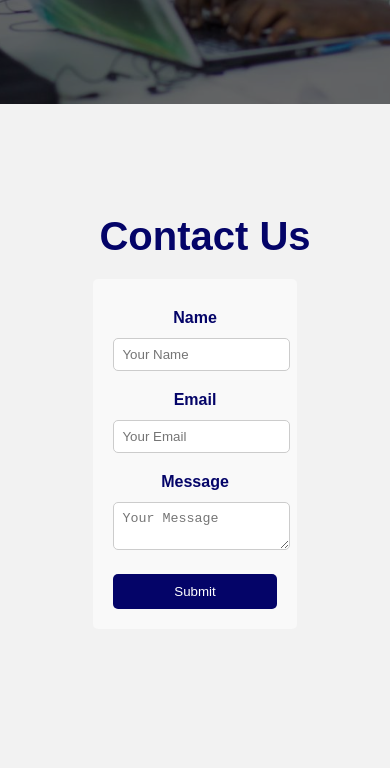
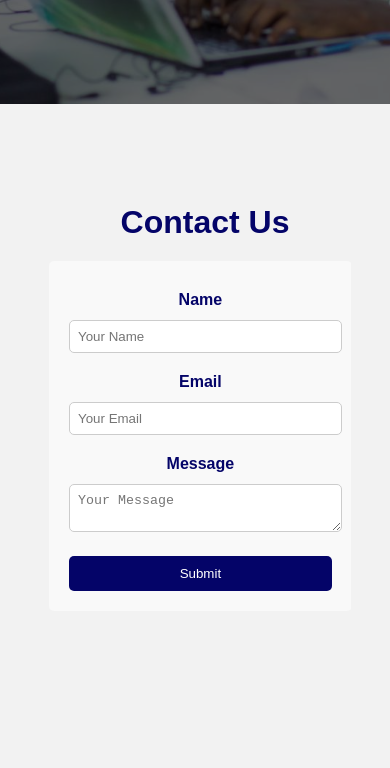
Before and after one commit to blip-cmd/cs-website-attempt-2023, a plain HTML site: page contact.html in a window 390 px wide. Shown: the part 524-1292 px from the top of the page. Drawn offline with Linux system fonts and the light colour scheme.

Commit message:
Responsive Contact Page

```diff
--- a/style.css
+++ b/style.css
@@ -706,4 +706,24 @@ p {
     .about-content h3 {
         font-size: 1.6em;
     }
+
+    /* Contact Us */
+
+    #contact-h1 {
+        font-size: 2em;
+    }
+
+    .container {
+        padding: 10px;
+        margin: 0;
+        width: 100%;
+    }
+
+    #contact-form {
+        padding: 0;
+    }
+
+    form {
+        width: 90%;
+    }
 }
```
